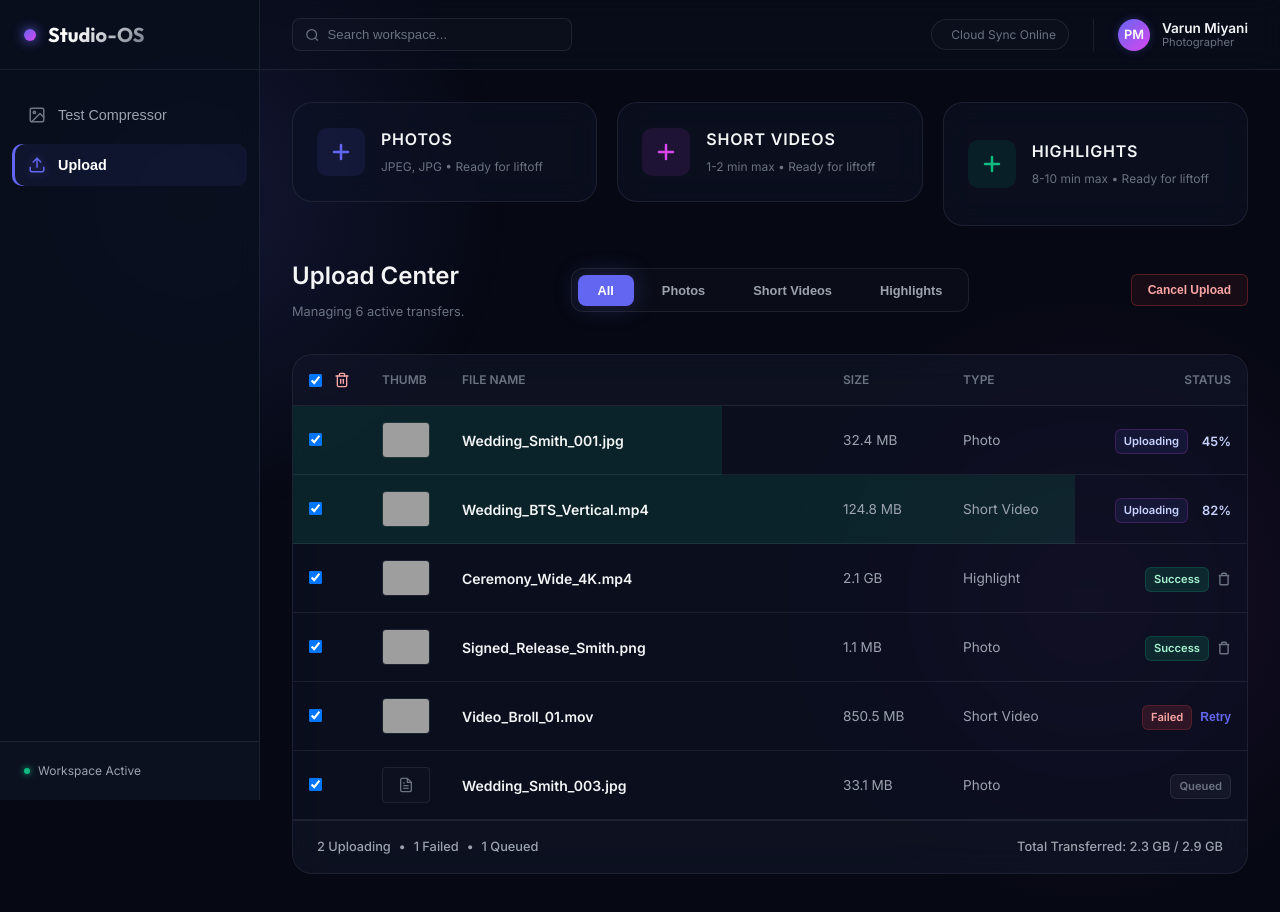
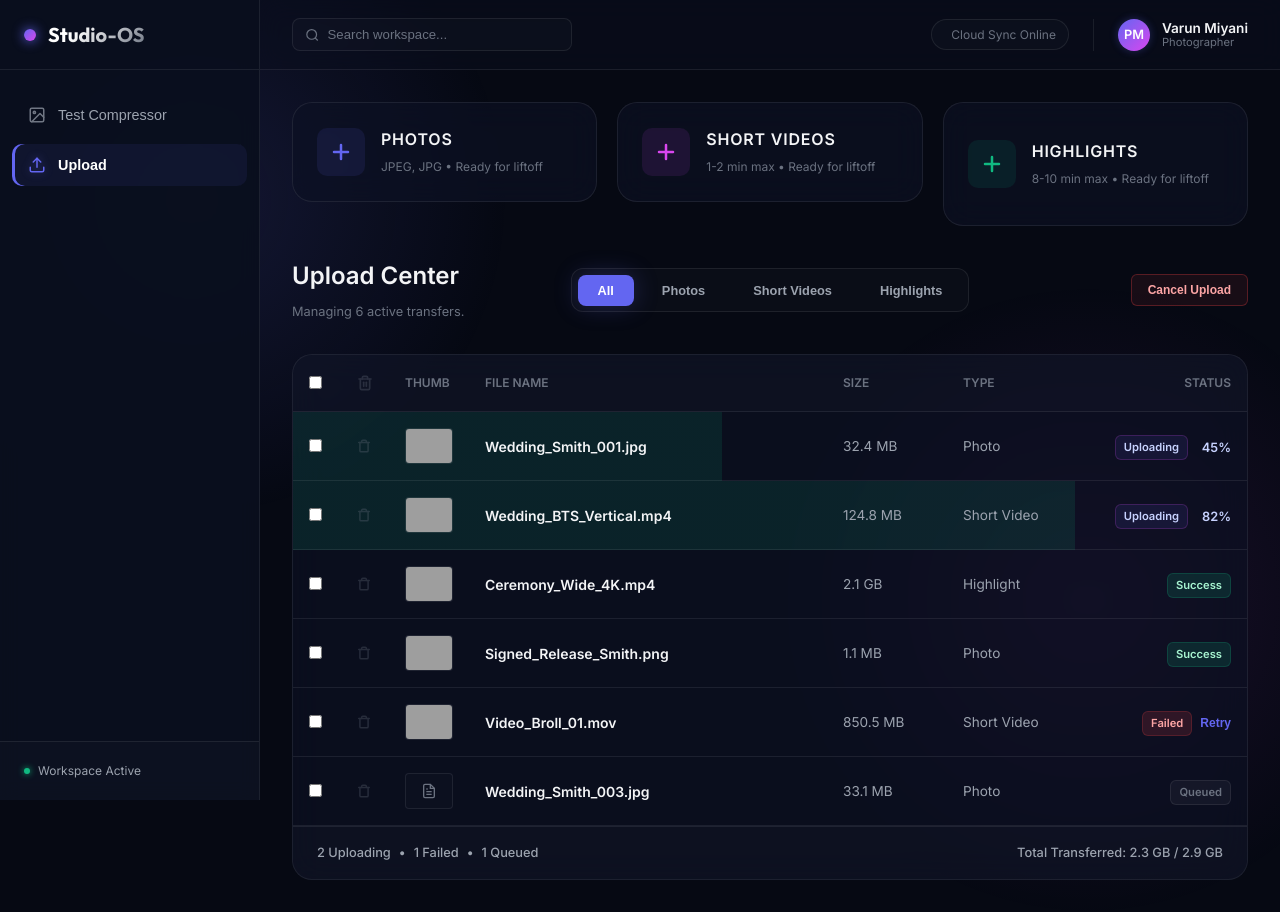
Before and after one commit to varunmiyani/demo, a React (Vite) app: page / in a window 1280 px wide. Both pictures are taken after a click on the button "Upload". Built offline with nearby package versions, Linux system fonts and the light colour scheme; grey boxes are pictures that could not be loaded.

Commit message:
refactor: restructure upload table to use dedicated columns for selection and individual row deletion

```diff
--- a/src/components/UploadCenter.jsx
+++ b/src/components/UploadCenter.jsx
@@ -66,7 +66,7 @@ const initialTransfers = [
 
 export default function UploadCenter() {
   const [transfers, setTransfers] = useState(initialTransfers);
-  const [selectedRows, setSelectedRows] = useState(new Set([1, 2, 3, 4, 5, 6])); // initially select all by default like screenshot
+  const [selectedRows, setSelectedRows] = useState(new Set()); // initially all checkboxes are unselected
   const [activeFilter, setActiveFilter] = useState('All'); // 'All' | 'Photos' | 'Short Videos' | 'Highlights'
 
   // File input refs for each drag-and-drop category tile
@@ -331,25 +331,41 @@ export default function UploadCenter() {
               <thead>
                 <tr style={{ borderBottom: '1px solid var(--border-glass)', background: 'rgba(255, 255, 255, 0.01)' }}>
 
-                  {/* Select All Checkbox */}
+                  {/* Select All Checkbox Column */}
                   <th style={{ padding: '1rem', width: '48px' }}>
-                    <div style={{ display: 'flex', alignItems: 'center', gap: '0.75rem' }}>
                     <input
                       type="checkbox"
                       checked={isAllFilteredSelected}
                       onChange={toggleSelectAll}
                       style={{ cursor: 'pointer' }}
                     />
-                      {selectedRows.size > 0 && (
+                  </th>
+
+                  {/* Bulk Delete Header Column */}
+                  <th style={{ padding: '1rem', width: '48px' }}>
                     <button
                       onClick={deleteSelected}
+                      disabled={selectedRows.size === 0}
                       title="Delete selected items"
-                          style={{ background: 'transparent', border: 'none', color: '#fca5a5', padding: 0, cursor: 'pointer', display: 'flex', alignItems: 'center' }}
+                      style={{
+                        background: 'transparent',
+                        border: 'none',
+                        color: selectedRows.size > 0 ? '#ef4444' : 'var(--text-muted)',
+                        opacity: selectedRows.size > 0 ? 1 : 0.3,
+                        cursor: selectedRows.size > 0 ? 'pointer' : 'not-allowed',
+                        padding: 0,
+                        display: 'flex',
+                        alignItems: 'center',
+                        transition: 'var(--transition-smooth)'
+                      }}
                     >
-                          <svg viewBox="0 0 24 24" width="16" height="16" fill="none" stroke="currentColor" strokeWidth="2" strokeLinecap="round" strokeLinejoin="round"><polyline points="3 6 5 6 21 6"></polyline><path d="M19 6v14a2 2 0 0 1-2 2H7a2 2 0 0 1-2-2V6m3 0V4a2 2 0 0 1 2-2h4a2 2 0 0 1 2 2v2"></path><line x1="10" y1="11" x2="10" y2="17"></line><line x1="14" y1="11" x2="14" y2="17"></line></svg>
+                      <svg viewBox="0 0 24 24" width="16" height="16" fill="none" stroke="currentColor" strokeWidth="2.5" strokeLinecap="round" strokeLinejoin="round">
+                        <polyline points="3 6 5 6 21 6"></polyline>
+                        <path d="M19 6v14a2 2 0 0 1-2 2H7a2 2 0 0 1-2-2V6m3 0V4a2 2 0 0 1 2-2h4a2 2 0 0 1 2 2v2"></path>
+                        <line x1="10" y1="11" x2="10" y2="17"></line>
+                        <line x1="14" y1="11" x2="14" y2="17"></line>
+                      </svg>
                     </button>
-                      )}
-                    </div>
                   </th>
 
                   <th style={{ padding: '1rem', fontSize: '0.75rem', textTransform: 'uppercase', color: 'var(--text-muted)', fontWeight: '600', width: '80px' }}>Thumb</th>
@@ -378,14 +394,39 @@ export default function UploadCenter() {
                       }}
                       className="upload-table-row"
                     >
-                      {/* Checkbox select */}
-                      <td style={{ padding: '1rem' }}>
+                      {/* Checkbox select column */}
+                      <td style={{ padding: '1rem', width: '48px' }}>
                         <input
                           type="checkbox"
                           checked={isSelected}
                           onChange={() => toggleSelectRow(item.id)}
                           style={{ cursor: 'pointer' }}
                         />
+                      </td>
+
+                      {/* Dedicated Row Delete Column */}
+                      <td style={{ padding: '1rem', width: '48px' }}>
+                        <button
+                          onClick={() => deleteTransfer(item.id)}
+                          disabled={!isSelected}
+                          title="Delete file transfer"
+                          style={{
+                            background: 'transparent',
+                            border: 'none',
+                            color: isSelected ? '#ef4444' : 'var(--text-muted)',
+                            opacity: isSelected ? 1 : 0.3,
+                            cursor: isSelected ? 'pointer' : 'not-allowed',
+                            padding: 0,
+                            display: 'flex',
+                            alignItems: 'center',
+                            transition: 'var(--transition-smooth)'
+                          }}
+                        >
+                          <svg viewBox="0 0 24 24" width="14" height="14" fill="none" stroke="currentColor" strokeWidth="2.5" strokeLinecap="round" strokeLinejoin="round">
+                            <polyline points="3 6 5 6 21 6"></polyline>
+                            <path d="M19 6v14a2 2 0 0 1-2 2H7a2 2 0 0 1-2-2V6m3 0V4a2 2 0 0 1 2-2h4a2 2 0 0 1 2 2v2"></path>
+                          </svg>
+                        </button>
                       </td>
 
                       {/* Thumbnail frame */}
@@ -428,16 +469,7 @@ export default function UploadCenter() {
 
                           {/* 2. Success Badge */}
                           {item.status === 'Success' && (
-                            <div style={{ display: 'flex', alignItems: 'center', gap: '0.5rem' }}>
                             <span className="badge" style={{ background: 'rgba(16, 185, 129, 0.15)', color: '#a7f3d0', border: '1px solid rgba(16, 185, 129, 0.2)', fontSize: '0.7rem', padding: '0.2rem 0.5rem' }}>Success</span>
-                              <button
-                                onClick={() => deleteTransfer(item.id)}
-                                title="Delete transfer history"
-                                style={{ background: 'transparent', border: 'none', color: 'var(--text-muted)', cursor: 'pointer', padding: 0, display: 'flex', alignItems: 'center' }}
-                              >
-                                <svg viewBox="0 0 24 24" width="14" height="14" fill="none" stroke="currentColor" strokeWidth="2.5"><polyline points="3 6 5 6 21 6"></polyline><path d="M19 6v14a2 2 0 0 1-2 2H7a2 2 0 0 1-2-2V6m3 0V4a2 2 0 0 1 2-2h4a2 2 0 0 1 2 2v2"></path></svg>
-                              </button>
-                            </div>
                           )}
 
                           {/* 3. Failed Badge with retry trigger */}
```
Lines whose indentation alone changed are shown as unchanged.
